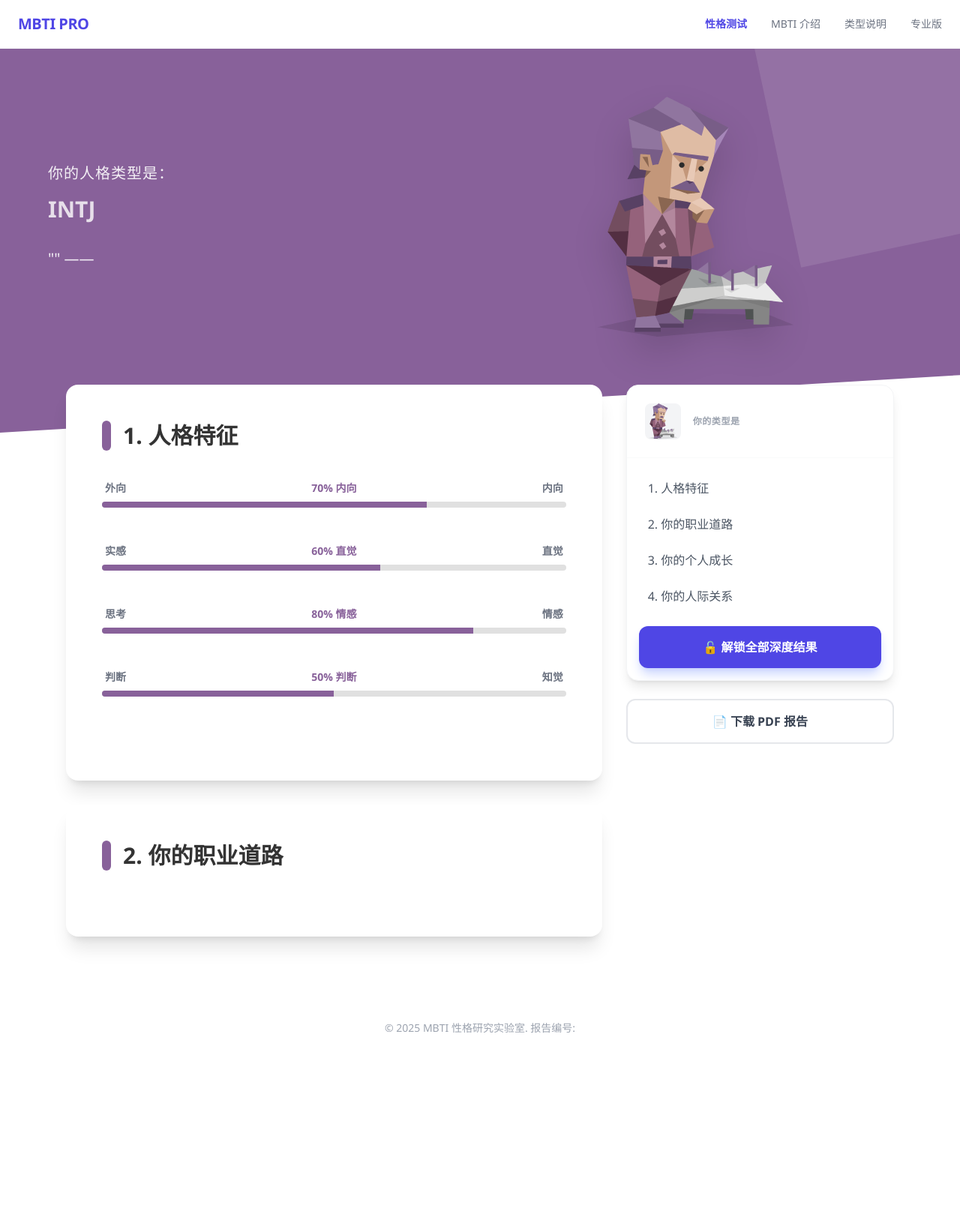
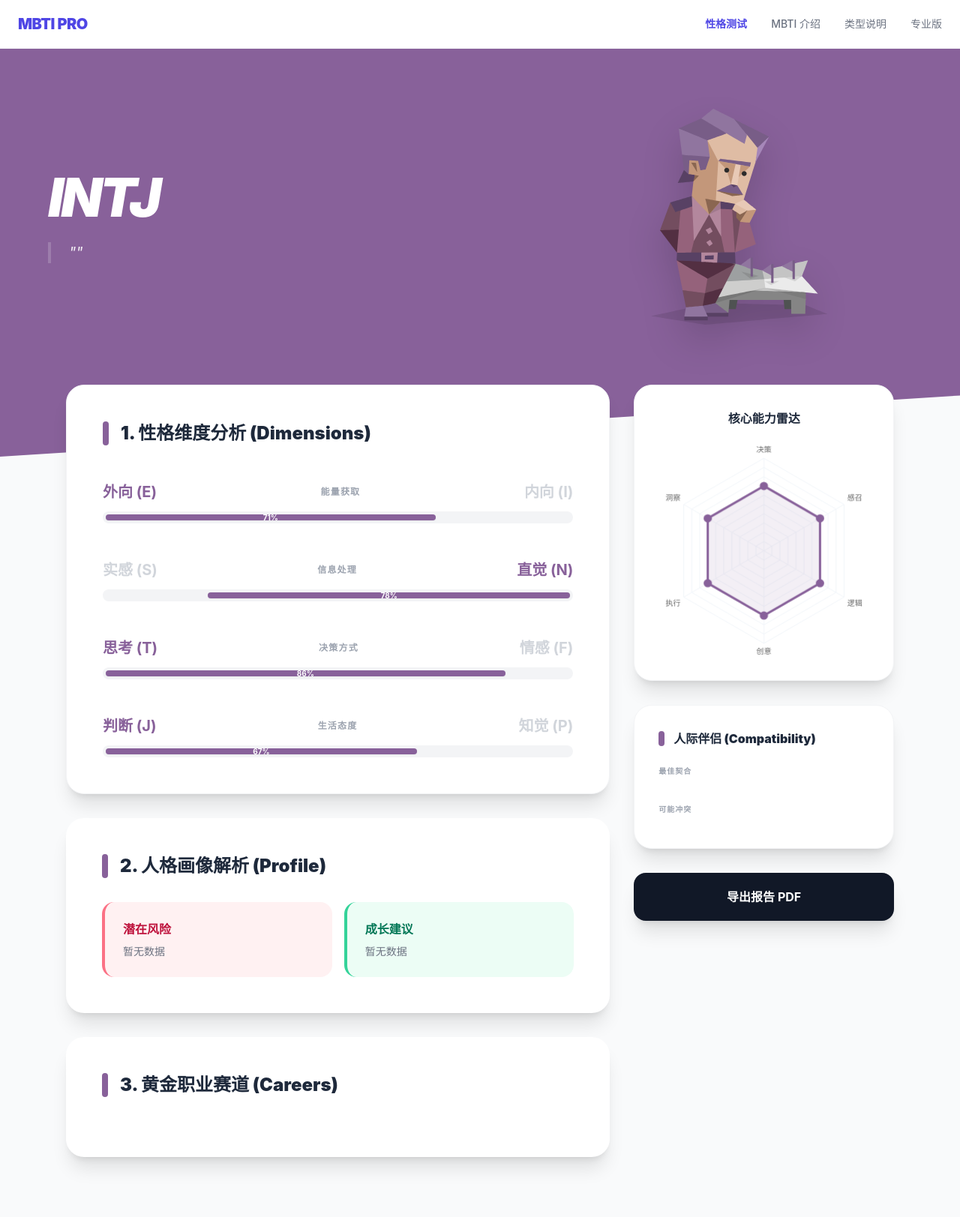
Before and after one commit to kopaburgund-art/mbti, a PHP site: page /result.php in a window 1280 px wide. Shown: the whole page at 75% size. Before the commit the page ends 1378 px from the top, so only its background shows below. Run offline with PHP 8.4, Linux system fonts and the light colour scheme; tables that the repository leaves empty or names only in its code hold one stand-in row (values such as "Sample post"); some libraries are stand-ins or nearby versions.

Commit message:
调整计算得分逻辑

```diff
--- a/result.php
+++ b/result.php
@@ -1,162 +1,284 @@
 <?php
 include 'include/db.php';
 session_start();
+
 $sn = $_GET['sn'] ?? '';
 
+// ==========================================
+// 1. 核心逻辑：从 Session 计算真实得分 (适配 -2 到 2 分制)
+// ==========================================
+$user_answers = $_SESSION['mbti_answers'] ?? [];
+$scores = ['E' => 0, 'I' => 0, 'S' => 0, 'N' => 0, 'T' => 0, 'F' => 0, 'J' => 0, 'P' => 0];
 
-$order = $db->query("SELECT * FROM orders WHERE order_sn = '$sn'")->fetch(PDO::FETCH_ASSOC);
-$mbti = $order['mbti_result'] ?? 'INTJ';
-$type = $db->query("SELECT * FROM mbti_types WHERE code = '$mbti'")->fetch(PDO::FETCH_ASSOC);
+if (!empty($user_answers)) {
+    $q_ids = array_keys($user_answers);
+    $opt_ids = array_values($user_answers);
 
-// --- 阵营视觉系统映射 ---
-$groups = [
-    'analysts'  => ['codes' => 'INTJ INTP ENTJ ENTP', 'bg' => 'bg-[#88619a]', 'light' => 'bg-[#f4f1f5]', 'text' => 'text-[#88619a]'],
-    'diplomats' => ['codes' => 'INFJ INFP ENFJ ENFP', 'bg' => 'bg-[#33a474]', 'light' => 'bg-[#f0f7f4]', 'text' => 'text-[#33a474]'],
-    'sentinels' => ['codes' => 'ISTJ ISFJ ESTJ ESFJ', 'bg' => 'bg-[#4298b4]', 'light' => 'bg-[#f0f6f8]', 'text' => 'text-[#4298b4]'],
-    'explorers' => ['codes' => 'ISTP ISFP ESTP ESFP', 'bg' => 'bg-[#e4ae3a]', 'light' => 'bg-[#fdf9f0]', 'text' => 'text-[#e4ae3a]'],
-];
+    $q_placeholders = implode(',', array_fill(0, count($q_ids), '?'));
+    $q_stmt = $db->prepare("SELECT id, dimension, direction FROM questions WHERE id IN ($q_placeholders)");
+    $q_stmt->execute($q_ids);
+    $questions_info = $q_stmt->fetchAll(PDO::FETCH_UNIQUE | PDO::FETCH_ASSOC);
 
-$activeTheme = $groups['analysts']; // 默认
-foreach($groups as $key => $g) {
-    if(strpos($g['codes'], $mbti) !== false) { $activeTheme = $g; break; }
+    $o_placeholders = implode(',', array_fill(0, count($opt_ids), '?'));
+    $o_stmt = $db->prepare("SELECT id, score FROM question_options WHERE id IN ($o_placeholders)");
+    $o_stmt->execute($opt_ids);
+    $options_info = $o_stmt->fetchAll(PDO::FETCH_UNIQUE | PDO::FETCH_ASSOC);
+
+    foreach ($user_answers as $qid => $oid) {
+        if (!isset($questions_info[$qid]) || !isset($options_info[$oid])) continue;
+
+        $dimPair = $questions_info[$qid]['dimension'];
+        $direction = strtolower(trim($questions_info[$qid]['direction']));
+        $point = (int)$options_info[$oid]['score'];
+
+        $leftKey = $dimPair[0];
+        $rightKey = $dimPair[1];
+
+        if ($direction === 'positive') {
+            if ($point > 0) $scores[$leftKey] += $point;
+            elseif ($point < 0) $scores[$rightKey] += abs($point);
+        } else {
+            if ($point > 0) $scores[$rightKey] += $point;
+            elseif ($point < 0) $scores[$leftKey] += abs($point);
+        }
     }
 
+    $mbti = ($scores['E'] >= $scores['I'] ? 'E' : 'I') .
+            ($scores['S'] >= $scores['N'] ? 'S' : 'N') .
+            ($scores['T'] >= $scores['F'] ? 'T' : 'F') .
+            ($scores['J'] >= $scores['P'] ? 'J' : 'P');
+
+    if ($sn) {
+        $update = $db->prepare("UPDATE orders SET mbti_result = ? WHERE order_sn = ?");
+        $update->execute([$mbti, $sn]);
+    }
+    $_SESSION['mbti_scores'] = $scores;
+} else {
+    $order_check = $db->prepare("SELECT mbti_result FROM orders WHERE order_sn = ?");
+    $order_check->execute([$sn]);
+    $mbti = $order_check->fetchColumn() ?: 'INTJ';
+    $scores = $_SESSION['mbti_scores'] ?? ['E'=>12,'I'=>5,'S'=>4,'N'=>14,'T'=>18,'F'=>3,'J'=>10,'P'=>5];
+}
+
+// 获取人格详情
+$type_stmt = $db->prepare("SELECT * FROM mbti_types WHERE code = ?");
+$type_stmt->execute([$mbti]);
+$type = $type_stmt->fetch(PDO::FETCH_ASSOC);
+
 $careers = json_decode($type['careers'] ?? '[]', true);
-$radar = $_SESSION['current_radar'] ?? [70, 60, 80, 50, 90, 75]; // 模拟维度数据
+$compatibility = json_decode($type['compatibility'] ?? '[]', true);
+$radar_data = $type['radar_data'] ?? '[70,70,70,70,70,70]';
+
+// ==========================================
+// 2. 颜色主题系统 (Radar, Bar, Icon 颜色统一)
+// ==========================================
+$groups = [
+    'analysts'  => ['codes' => 'INTJ INTP ENTJ ENTP', 'bg' => 'bg-[#88619a]', 'light' => 'bg-[#f4f1f5]', 'text' => 'text-[#88619a]', 'hex' => '#88619a', 'rgba' => 'rgba(136, 97, 154, 0.1)'],
+    'diplomats' => ['codes' => 'INFJ INFP ENFJ ENFP', 'bg' => 'bg-[#33a474]', 'light' => 'bg-[#f0f7f4]', 'text' => 'text-[#33a474]', 'hex' => '#33a474', 'rgba' => 'rgba(51, 164, 116, 0.1)'],
+    'sentinels' => ['codes' => 'ISTJ ISFJ ESTJ ESFJ', 'bg' => 'bg-[#4298b4]', 'light' => 'bg-[#f0f6f8]', 'text' => 'text-[#4298b4]', 'hex' => '#4298b4', 'rgba' => 'rgba(66, 152, 180, 0.1)'],
+    'explorers' => ['codes' => 'ISTP ISFP ESTP ESFP', 'bg' => 'bg-[#e4ae3a]', 'light' => 'bg-[#fdf9f0]', 'text' => 'text-[#e4ae3a]', 'hex' => '#e4ae3a', 'rgba' => 'rgba(228, 174, 58, 0.1)'],
+];
+$activeTheme = $groups['analysts'];
+foreach($groups as $g) { if(strpos($g['codes'], $mbti) !== false) { $activeTheme = $g; break; } }
+
+function calculateDimension($leftKey, $rightKey, $scores) {
+    $l = $scores[$leftKey] ?? 0;
+    $r = $scores[$rightKey] ?? 0;
+    $total = $l + $r;
+    if ($total == 0) return ['val' => 50, 'dir' => 'left', 'active' => $leftKey];
+    if ($l >= $r) return ['val' => round(($l / $total) * 100), 'dir' => 'left', 'active' => $leftKey];
+    else return ['val' => round(($r / $total) * 100), 'dir' => 'right', 'active' => $rightKey];
+}
+
+$dimData = [
+    'energy'  => calculateDimension('E', 'I', $scores),
+    'info'    => calculateDimension('S', 'N', $scores),
+    'decide'  => calculateDimension('T', 'F', $scores),
+    'tactic'  => calculateDimension('J', 'P', $scores),
+];
 ?>
 <!DOCTYPE html>
 <html lang="zh-CN">
 <head>
     <meta charset="UTF-8">
-    <title>你的性格类型是：<?=$type['title']?> (<?=$mbti?>) | MBTI 专业版</title>
+    <meta name="viewport" content="width=device-width, initial-scale=1.0">
+    <title><?=$mbti?> 深度解析报告</title>
     <script src="https://cdn.tailwindcss.com"></script>
+    <script src="https://cdn.jsdelivr.net/npm/chart.js"></script>
     <style>
-        body { background-color: #ffffff; color: #333; font-family: "Segoe UI", Roboto, Helvetica, Arial, sans-serif; }
         .banner-clip { clip-path: polygon(0 0, 100% 0, 100% 85%, 0 100%); }
-        .progress-bar { height: 8px; border-radius: 4px; background: #e0e0e0; overflow: hidden; position: relative; }
-        .progress-fill { position: absolute; height: 100%; transition: width 1s ease-in-out; }
+        .bar-transition { transition: width 1s cubic-bezier(0.16, 1, 0.3, 1); }
+        body { font-family: -apple-system, BlinkMacSystemFont, "Segoe UI", Roboto, "Helvetica Neue", Arial, sans-serif; }
     </style>
 </head>
-<body>
-<?php
- include 'include/nav.php';
+<body class="bg-gray-50 text-slate-800">
 
- renderNav();?>
-    <div class="<?=$activeTheme['bg']?> banner-clip pt-16 pb-32 px-6 text-white relative overflow-hidden">
+<?php include 'include/nav.php'; renderNav(); ?>
+
+<div class="<?=$activeTheme['bg']?> banner-clip pt-20 pb-44 px-6 text-white relative overflow-hidden">
     <div class="max-w-6xl mx-auto flex flex-col md:flex-row items-center justify-between relative z-10">
-            <div class="md:w-1/2">
-                <span class="text-xl opacity-90 mb-2 block tracking-wider">你的人格类型是：</span>
-                <h1 class="text-6xl font-black mb-4 tracking-tight"><?=$type['title']?></h1>
-                <h2 class="text-3xl font-bold opacity-80 mb-8"><?=$mbti?></h2>
-                <p class="text-xl leading-relaxed opacity-90 max-w-lg">
-                    "<?=$type['tagline']?>" —— <?=$type['description']?>
-                </p>
+        <div class="md:w-3/5">
+            <h1 class="text-7xl font-black mb-2 italic tracking-tighter"><?=$mbti?></h1>
+            <h2 class="text-4xl font-bold mb-6"><?=$type['title']?></h2>
+            <p class="text-xl opacity-90 border-l-4 border-white/20 pl-6 italic">"<?=$type['tagline']?>"</p>
         </div>
-
-            <div class="md:w-1/2 mt-12 md:mt-0 flex justify-center">
-                <img src="assets/images/<?=$mbti?>.svg"
-                     alt="Illustration" class="w-80 h-80 drop-shadow-2xl">
+        <div class="md:w-2/5 flex justify-center mt-10 md:mt-0">
+            <img src="assets/images/<?=$mbti?>.svg" class="w-72 h-72 drop-shadow-2xl">
+        </div>
     </div>
 </div>
 
-        <div class="absolute top-0 right-0 w-96 h-96 bg-white/10 -rotate-12 translate-x-32 -translate-y-32"></div>
-    </div>
+<main class="max-w-6xl mx-auto px-6 -mt-24 relative z-20 pb-20">
+    <div class="grid grid-cols-1 lg:grid-cols-3 gap-8">
 
-    <div class="max-w-6xl mx-auto px-6 -mt-16 relative z-20">
-        <div class="flex flex-col lg:flex-row gap-8">
+        <div class="lg:col-span-2 space-y-8">
 
-            <div class="lg:w-2/3">
-                <div class="bg-white rounded-2xl shadow-xl p-8 md:p-12 mb-8">
-                    <h3 class="text-3xl font-black mb-10 flex items-center">
-                        <span class="w-3 h-10 <?=$activeTheme['bg']?> mr-4 rounded-full"></span>
-                        1. 人格特征
+            <div class="bg-white rounded-3xl shadow-xl p-8 md:p-12 border border-gray-100">
+                <h3 class="text-2xl font-black mb-12 flex items-center">
+                    <span class="w-2 h-8 <?=$activeTheme['bg']?> mr-4 rounded-full"></span>
+                    1. 性格维度分析 (Dimensions)
                 </h3>
 
                 <div class="space-y-12">
                     <?php
                     $traits = [
-                            ['label' => '能量', 'left' => '外向', 'right' => '内向', 'val' => $radar[0]],
-                            ['label' => '信息', 'left' => '实感', 'right' => '直觉', 'val' => $radar[1]],
-                            ['label' => '决策', 'left' => '思考', 'right' => '情感', 'val' => $radar[2]],
-                            ['label' => '战术', 'left' => '判断', 'right' => '知觉', 'val' => $radar[3]],
+                        ['label' => '能量获取', 'l_name' => '外向', 'l_code' => 'E', 'r_name' => '内向', 'r_code' => 'I', 'data' => $dimData['energy']],
+                        ['label' => '信息处理', 'l_name' => '实感', 'l_code' => 'S', 'r_name' => '直觉', 'r_code' => 'N', 'data' => $dimData['info']],
+                        ['label' => '决策方式', 'l_name' => '思考', 'l_code' => 'T', 'r_name' => '情感', 'r_code' => 'F', 'data' => $dimData['decide']],
+                        ['label' => '生活态度', 'l_name' => '判断', 'l_code' => 'J', 'r_name' => '知觉', 'r_code' => 'P', 'data' => $dimData['tactic']],
                     ];
+
                     foreach($traits as $t):
+                        $d = $t['data'];
+                        $isLeft = ($d['dir'] == 'left');
                     ?>
                     <div>
-                            <div class="flex justify-between text-sm font-bold text-gray-500 mb-2 px-1">
-                                <span><?=$t['left']?></span>
-                                <span class="<?=$activeTheme['text']?>"><?=$t['val']?>% <?=$t['val'] > 50 ? $t['right'] : $t['left']?></span>
-                                <span><?=$t['right']?></span>
+                        <div class="flex justify-between items-center mb-3">
+                            <div class="text-xl font-bold <?= $isLeft ? $activeTheme['text'] : 'text-gray-300' ?>">
+                                <?=$t['l_name']?> (<?=$t['l_code']?>)
                             </div>
-                            <div class="progress-bar">
-                                <div class="progress-fill <?=$activeTheme['bg']?>" style="width: <?=$t['val']?>%; left: 0;"></div>
+                            <div class="text-xs font-black text-gray-400 uppercase tracking-widest"><?=$t['label']?></div>
+                            <div class="text-xl font-bold <?= !$isLeft ? $activeTheme['text'] : 'text-gray-300' ?>">
+                                <?=$t['r_name']?> (<?=$t['r_code']?>)
+                            </div>
+                        </div>
+
+                        <div class="h-4 w-full bg-gray-100 rounded-full flex <?= $isLeft ? 'justify-start' : 'justify-end' ?> overflow-hidden p-1">
+                            <div class="h-full rounded-full <?=$activeTheme['bg']?> bar-transition shadow-sm flex items-center justify-center text-[10px] text-white font-bold"
+                                 style="width: <?=$d['val']?>%">
+                                 <?=$d['val']?>%
+                            </div>
                         </div>
                     </div>
                     <?php endforeach; ?>
                 </div>
+            </div>
 
-                    <div class="mt-16 prose prose-lg max-w-none text-gray-600 leading-loose">
-                        <p class="mb-6"><?=$type['description']?></p>
+            <div class="bg-white rounded-3xl shadow-xl p-8 md:p-12">
+                <h3 class="text-2xl font-black mb-8 flex items-center">
+                    <span class="w-2 h-8 <?=$activeTheme['bg']?> mr-4 rounded-full"></span>
+                    2. 人格画像解析 (Profile)
+                </h3>
+                <p class="text-gray-600 leading-relaxed text-lg mb-8"><?=$type['description']?></p>
+
+                <div class="grid grid-cols-1 md:grid-cols-2 gap-4">
+                    <div class="p-6 bg-rose-50 rounded-2xl border-l-4 border-rose-400">
+                        <h4 class="font-bold text-rose-700 mb-2">潜在风险</h4>
+                        <p class="text-sm text-gray-500"><?=$type['risk_warning'] ?? '暂无数据'?></p>
+                    </div>
+                    <div class="p-6 bg-emerald-50 rounded-2xl border-l-4 border-emerald-400">
+                        <h4 class="font-bold text-emerald-700 mb-2">成长建议</h4>
+                        <p class="text-sm text-gray-500"><?=$compatibility['advice'] ?? '暂无数据'?></p>
+                    </div>
                 </div>
             </div>
 
-                <div class="bg-white rounded-2xl shadow-xl p-8 md:p-12 mb-8">
-                    <h3 class="text-3xl font-black mb-10 flex items-center">
-                        <span class="w-3 h-10 <?=$activeTheme['bg']?> mr-4 rounded-full"></span>
-                        2. 你的职业道路
+            <div class="bg-white rounded-3xl shadow-xl p-8 md:p-12">
+                <h3 class="text-2xl font-black mb-8 flex items-center">
+                    <span class="w-2 h-8 <?=$activeTheme['bg']?> mr-4 rounded-full"></span>
+                    3. 黄金职业赛道 (Careers)
                 </h3>
-                    <div class="grid grid-cols-1 md:grid-cols-2 gap-6">
+                <div class="grid grid-cols-2 md:grid-cols-4 gap-4">
                     <?php foreach($careers as $c): ?>
-                        <div class="<?=$activeTheme['light']?> p-6 rounded-xl border-l-4 border-<?=$activeTheme['bg']?> shadow-sm">
-                            <span class="text-2xl mb-2 block">🚀</span>
-                            <div class="font-bold text-lg"><?=$c?></div>
-                            <div class="text-sm text-gray-500 mt-2">点击查看深度行业匹配分析...</div>
+                    <div class="p-4 <?=$activeTheme['light']?> rounded-2xl text-center border border-gray-50 hover:shadow-lg transition-all">
+                        <span class="text-2xl block mb-2">💼</span>
+                        <div class="font-bold text-gray-700 text-sm"><?=$c?></div>
                     </div>
                     <?php endforeach; ?>
                 </div>
             </div>
         </div>
 
-            <div class="lg:w-1/3">
-                <div class="sticky top-8 space-y-6">
-                    <div class="bg-white rounded-2xl shadow-lg border border-gray-100 overflow-hidden">
-                        <div class="p-6 border-b border-gray-50 flex items-center gap-4">
-                            <img src="assets/images/<?=$mbti?>.svg" class="w-12 h-12 bg-gray-100 rounded-lg">
+        <div class="lg:col-span-1 space-y-8">
+
+            <div class="bg-white rounded-3xl shadow-xl p-8 border border-gray-100">
+                <h4 class="font-black text-center mb-6">核心能力雷达</h4>
+                <canvas id="radarChart"></canvas>
+            </div>
+
+            <div class="bg-white rounded-3xl shadow-xl p-8 border border-gray-100">
+                <h4 class="font-black mb-6 flex items-center">
+                    <span class="w-2 h-5 <?=$activeTheme['bg']?> mr-3 rounded-full"></span>
+                    人际伴侣 (Compatibility)
+                </h4>
+                <div class="space-y-6">
                     <div>
-                                <div class="text-xs text-gray-400 font-bold uppercase tracking-wider">你的类型是</div>
-                                <div class="font-black text-lg <?=$activeTheme['text']?>"><?=$type['title']?></div>
+                        <div class="text-[10px] font-black text-gray-400 uppercase tracking-widest mb-3">最佳契合</div>
+                        <div class="flex flex-wrap gap-2">
+                            <?php foreach(($compatibility['best'] ?? []) as $b): ?>
+                            <span class="px-4 py-1.5 bg-emerald-50 text-emerald-600 rounded-full text-xs font-black"><?=$b?></span>
+                            <?php endforeach; ?>
                         </div>
                     </div>
-                        <nav class="p-4">
-                            <?php
-                            $menu = ['人格特征', '你的职业道路', '你的个人成长', '你的人际关系'];
-                            foreach($menu as $i => $m):
-                            ?>
-                            <a href="#" class="flex items-center justify-between p-3 rounded-xl hover:bg-gray-50 transition-all font-medium text-gray-600 group">
-                                <span><?=($i+1)?>. <?=$m?></span>
-                                <span class="opacity-0 group-hover:opacity-100 transition-opacity">→</span>
-                            </a>
+                    <div>
+                        <div class="text-[10px] font-black text-gray-400 uppercase tracking-widest mb-3">可能冲突</div>
+                        <div class="flex flex-wrap gap-2">
+                            <?php foreach(($compatibility['warning'] ?? []) as $w): ?>
+                            <span class="px-4 py-1.5 bg-rose-50 text-rose-600 rounded-full text-xs font-black"><?=$w?></span>
                             <?php endforeach; ?>
-                        </nav>
-                        <div class="p-4 pt-0">
-                            <button class="w-full bg-indigo-600 text-white py-4 rounded-xl font-bold shadow-lg shadow-indigo-200 hover:scale-[1.02] transition-transform">
-                                🔓 解锁全部深度结果
+                        </div>
+                    </div>
+                </div>
+            </div>
+
+            <button onclick="window.print()" class="w-full bg-gray-900 text-white py-5 rounded-2xl font-bold shadow-xl hover:bg-black transition-all">
+                导出报告 PDF
             </button>
         </div>
     </div>
+</main>
 
-                    <button onclick="window.print()" class="w-full bg-white border-2 border-gray-200 text-gray-700 py-4 rounded-xl font-bold hover:bg-gray-50 transition-all">
-                        📄 下载 PDF 报告
-                    </button>
-                </div>
-            </div>
-
-        </div>
-    </div>
-
-    <footer class="py-20 text-center text-gray-400 text-sm">
-        <p>© 2025 MBTI 性格研究实验室. 报告编号: <?=$sn?></p>
-    </div>
+<script>
+// 雷达图：完全匹配人格主题颜色
+const radarCtx = document.getElementById('radarChart').getContext('2d');
+new Chart(radarCtx, {
+    type: 'radar',
+    data: {
+        labels: ['决策', '感召', '逻辑', '创意', '执行', '洞察'],
+        datasets: [{
+            label: '能力指数',
+            data: <?=$radar_data?>,
+            backgroundColor: '<?=$activeTheme["rgba"]?>',
+            borderColor: '<?=$activeTheme["hex"]?>',
+            borderWidth: 3,
+            pointBackgroundColor: '<?=$activeTheme["hex"]?>',
+            pointRadius: 4
+        }]
+    },
+    options: {
+        scales: {
+            r: {
+                min: 0,
+                max: 100,
+                ticks: { display: false },
+                grid: { color: '#f1f5f9' },
+                angleLines: { color: '#f1f5f9' }
+            }
+        },
+        plugins: { legend: { display: false } }
+    }
+});
+</script>
 
 </body>
 </html>
```
Also changed, not shown: payment.php (+10 -2 lines), process.php (+51 -22 lines). Lines whose indentation alone changed are shown as unchanged.
